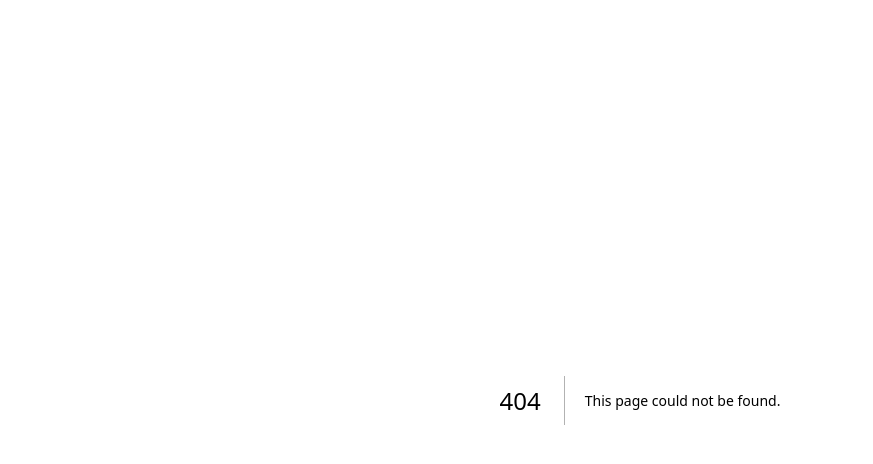
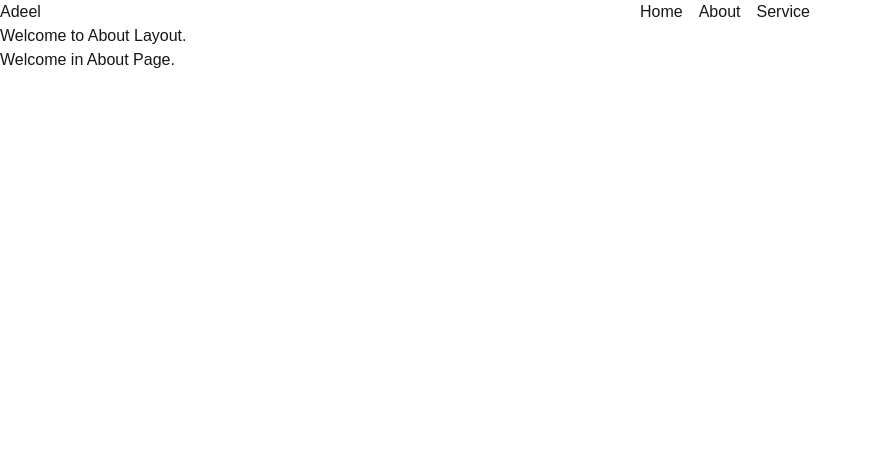
Before and after one commit to Adeel-Prince/Next.js-2026, a Next.js app: page /about in a window 1280 px wide. Before the commit this address had no page. Shown: the top 464 px of the page, without its empty margins (0-873 px from the left). Built offline with nearby package versions, Linux system fonts and the light colour scheme.

Commit message:
Refactor layout and page components; add Navigation and new About, Team, and Services pages

```diff
--- /dev/null
+++ b/app/about/layout.jsx
@@ -0,0 +1,10 @@
+export default function AboutLayout({children}){
+  return(
+    <html>
+      <body>
+        <h1>Welcome to About Layout.</h1>
+        {children}
+        </body>
+    </html>
+  );
+}
--- /dev/null
+++ b/app/about/page.jsx
@@ -0,0 +1,5 @@
+const About = () =>{
+    return <h1>Welcome in About Page.</h1>
+}
+
+export default About;
--- /dev/null
+++ b/app/about/teams/page.jsx
@@ -0,0 +1,5 @@
+const Team = () =>{
+    return <h1>Welcome to Our Teams.</h1>
+};
+
+export default Team;
--- /dev/null
+++ b/app/components/Navigation.jsx
@@ -0,0 +1,22 @@
+import Link from "next/link";
+
+export default function Navigation(){
+    return(
+        <header className="grid grid-cols-2">
+            <div className="">Adeel</div>
+            <nav>
+                <ul className="flex gap-4">
+                    <li>
+                        <Link href="/">Home</Link>
+                    </li>
+                    <li>
+                        <Link href="/about">About</Link>
+                    </li>
+                    <li>
+                        <Link href="/service">Service</Link>
+                    </li>
+                </ul>
+            </nav>
+        </header>
+    );
+}
--- a/app/layout.js
+++ b/app/layout.js
@@ -1,28 +1,12 @@
-import { Geist, Geist_Mono } from "next/font/google";
 import "./globals.css";
-
-const geistSans = Geist({
-  variable: "--font-geist-sans",
-  subsets: ["latin"],
-});
-
-const geistMono = Geist_Mono({
-  variable: "--font-geist-mono",
-  subsets: ["latin"],
-});
-
-export const metadata = {
-  title: "Create Next App",
-  description: "Generated by create next app",
-};
-
-export default function RootLayout({ children }) {
-  return (
-    <html
-      lang="en"
-      className={`${geistSans.variable} ${geistMono.variable} h-full antialiased`}
-    >
-      <body className="min-h-full flex flex-col">{children}</body>
+import Navigation from "./components/Navigation";
+export default function RootLayout({children}){
+  return(
+    <html>
+      <body>
+      <Navigation/>
+        {children}
+        </body>
     </html>
   );
 }
--- a/app/page.js
+++ b/app/page.js
@@ -1,69 +1,6 @@
-import Image from "next/image";
 
-export default function Home() {
-  return (
-    <div className="flex flex-col flex-1 items-center justify-center bg-zinc-50 font-sans dark:bg-black">
-      <main className="flex flex-1 w-full max-w-3xl flex-col items-center justify-between py-32 px-16 bg-white dark:bg-black sm:items-start">
-        <Image
-          className="dark:invert h-5 w-[100px]"
-          src="/next.svg"
-          alt="Next.js logo"
-          width={100}
-          height={20}
-          priority
-        />
-        <div className="flex flex-col items-center gap-6 text-center sm:items-start sm:text-left">
-          <h1 className="max-w-xs text-3xl font-semibold leading-10 tracking-tight text-black dark:text-zinc-50">
-            To get started, edit the{" "}
-            <code className="rounded bg-black/[.06] px-1.5 py-0.5 font-mono text-[0.9em] dark:bg-white/[.08]">
-              page.js
-            </code>{" "}
-            file.
-          </h1>
-          <p className="max-w-md text-lg leading-8 text-zinc-600 dark:text-zinc-400">
-            Looking for a starting point or more instructions? Head over to{" "}
-            <a
-              href="https://vercel.com/templates?framework=next.js&utm_source=create-next-app&utm_medium=appdir-template-tw&utm_campaign=create-next-app"
-              className="font-medium text-zinc-950 dark:text-zinc-50"
-            >
-              Templates
-            </a>{" "}
-            or the{" "}
-            <a
-              href="https://nextjs.org/learn?utm_source=create-next-app&utm_medium=appdir-template-tw&utm_campaign=create-next-app"
-              className="font-medium text-zinc-950 dark:text-zinc-50"
-            >
-              Learning
-            </a>{" "}
-            center.
-          </p>
-        </div>
-        <div className="flex flex-col gap-4 text-base font-medium sm:flex-row">
-          <a
-            className="flex h-12 w-full items-center justify-center gap-2 rounded-full bg-foreground px-5 text-background transition-colors hover:bg-[#383838] dark:hover:bg-[#ccc] md:w-[158px]"
-            href="https://vercel.com/new?utm_source=create-next-app&utm_medium=appdir-template-tw&utm_campaign=create-next-app"
-            target="_blank"
-            rel="noopener noreferrer"
-          >
-            <Image
-              className="dark:invert h-[14px] w-4"
-              src="/vercel.svg"
-              alt="Vercel logomark"
-              width={16}
-              height={14}
-            />
-            Deploy Now
-          </a>
-          <a
-            className="flex h-12 w-full items-center justify-center rounded-full border border-solid border-black/[.08] px-5 transition-colors hover:border-transparent hover:bg-black/[.04] dark:border-white/[.145] dark:hover:bg-[#1a1a1a] md:w-[158px]"
-            href="https://nextjs.org/docs?utm_source=create-next-app&utm_medium=appdir-template-tw&utm_campaign=create-next-app"
-            target="_blank"
-            rel="noopener noreferrer"
-          >
-            Documentation
-          </a>
-        </div>
-      </main>
-    </div>
-  );
-}
+const Home = () =>{
+  return <h1>Welcome to the Next.js World!</h1>
+};
+
+export default Home;
--- /dev/null
+++ b/app/service/page.jsx
@@ -0,0 +1,5 @@
+const Services = () =>{
+    return <h1>Welcome to Services Page.</h1>
+};
+
+export default Services;
```
